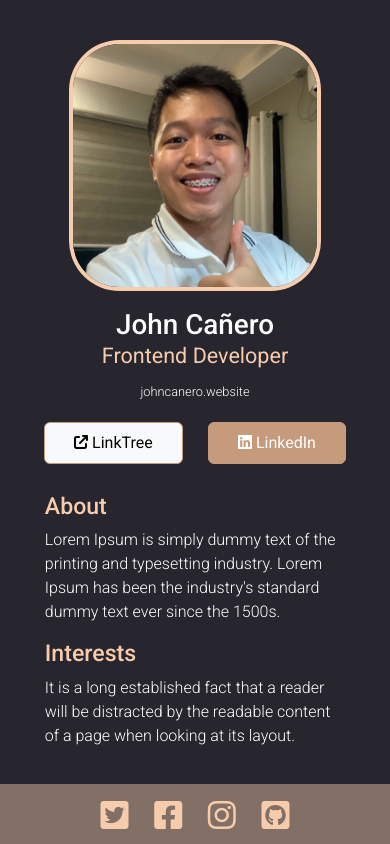
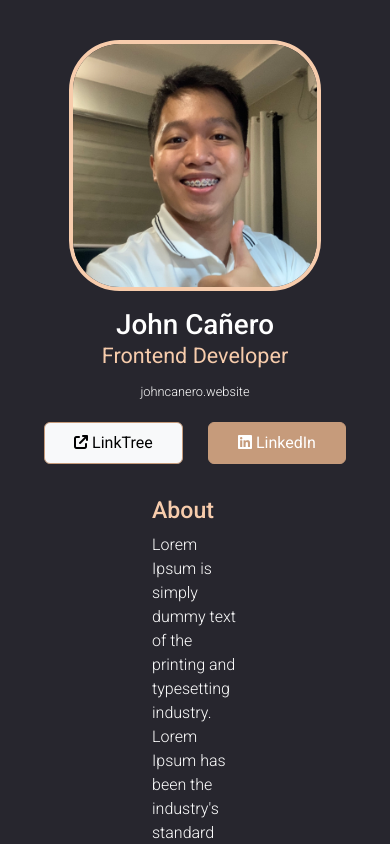
Before and after one commit to johncanero/digital-business-card, a React (Create React App) app: page / in a window 390 px wide. Shown: the top 844 px of the page. Built offline with nearby package versions, Linux system fonts and the light colour scheme.

Commit message:
Responsive Design for Tablrt and Desktop

```diff
--- a/src/App.css
+++ b/src/App.css
@@ -12,7 +12,6 @@ padding: 0px;
 position: relative;
 min-height: 100%;
 }
-
 
 body {
 margin: 0 0 100px; /* bottom = footer height */
@@ -59,6 +58,7 @@ background-color: #27262e;
     font-weight: 300;
     margin-top: 12.5px;
   }
+
 
 
   /* Main */
@@ -110,3 +110,38 @@ background-color: #27262e;
     margin: 0 0.4em;
     color: #F7CCAC;
   }
+
+
+
+    /* Main & Footer - Tablet */
+    @media only screen
+    and (min-device-width: 768px)
+    and (max-device-width: 1024px)
+    and (-webkit-min-device-pixel-ratio: 1) {
+
+
+    .digital--main {
+      margin: 1.8em 9.5em 0 9.5em;
+    }
+
+    .fa-square-twitter, .fa-square-facebook, .fa-instagram, .fa-square-github {
+      margin: 0 1em;
+    }
+
+  }
+
+
+  @media only screen
+  and (min-device-width: 1025px)
+  and (-webkit-min-device-pixel-ratio: 1) {
+
+
+    .digital--main {
+      margin: 2em 32em 2em 32em;
+    }
+
+    .fa-square-twitter, .fa-square-facebook, .fa-instagram, .fa-square-github {
+      margin: 0 1em;
+    }
+
+  }
```
